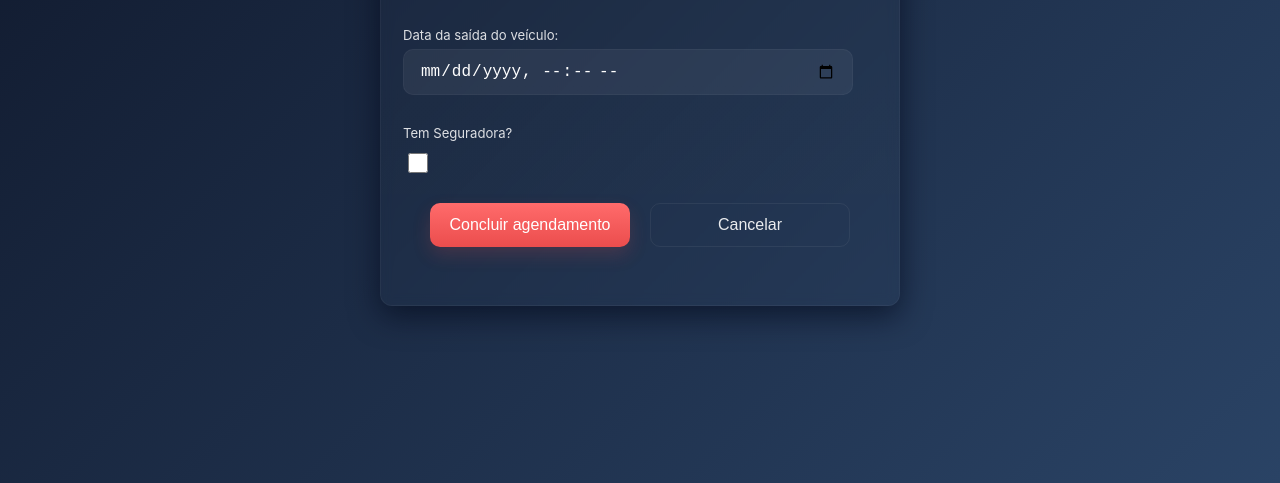
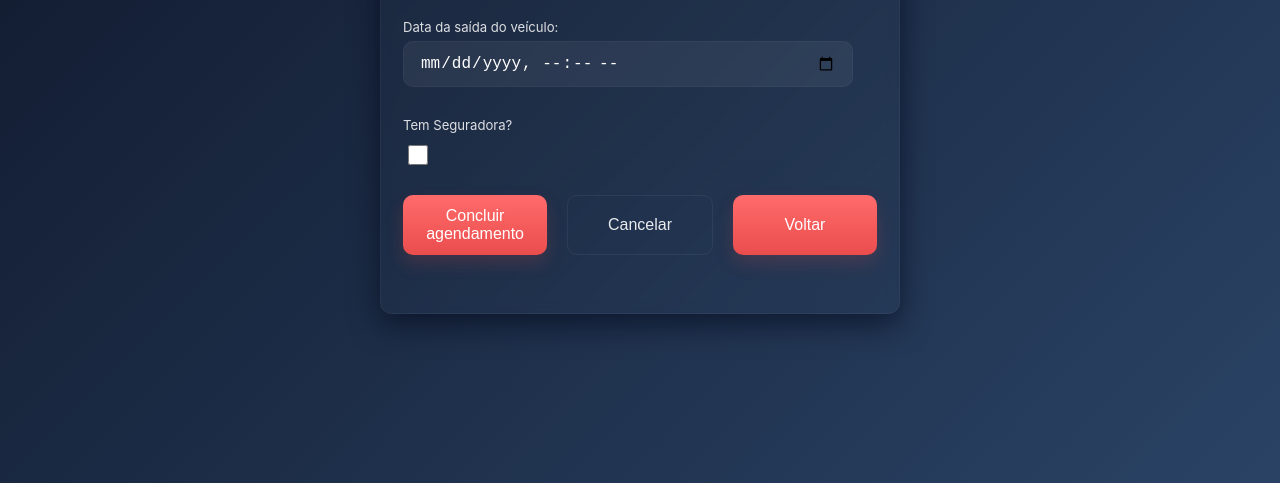
Before and after one commit to 5456ju00/front-end-ejcar, a plain HTML site: page agenda/index.html in a window 1280 px wide. Shown: the part 317-800 px from the top of the page. Drawn offline with Linux system fonts and the light colour scheme.

Commit message:
botao de voltar

```diff
--- a/agenda/index.html
+++ b/agenda/index.html
@@ -39,6 +39,7 @@
             <div class="actions">
                 <button type="submit">Concluir agendamento</button>
                 <button type="button" class="secondary" id="resetButton">Cancelar</button>
+                <button type="button" onclick="window.location.href='/tela-inicial/index.html'">Voltar</button>
             </div>
         </form>
 
```
Also changed, not shown: criar-conta/index.html (+1 -0 lines), orcamento/index.html (+1 -0 lines), produto/index.html (+1 -0 lines), responsavel/index.html (+1 -0 lines), tipo-servico/index.html (+1 -0 lines), veiculo/index.html (+1 -0 lines), vistoria/index.html (+1 -0 lines).
